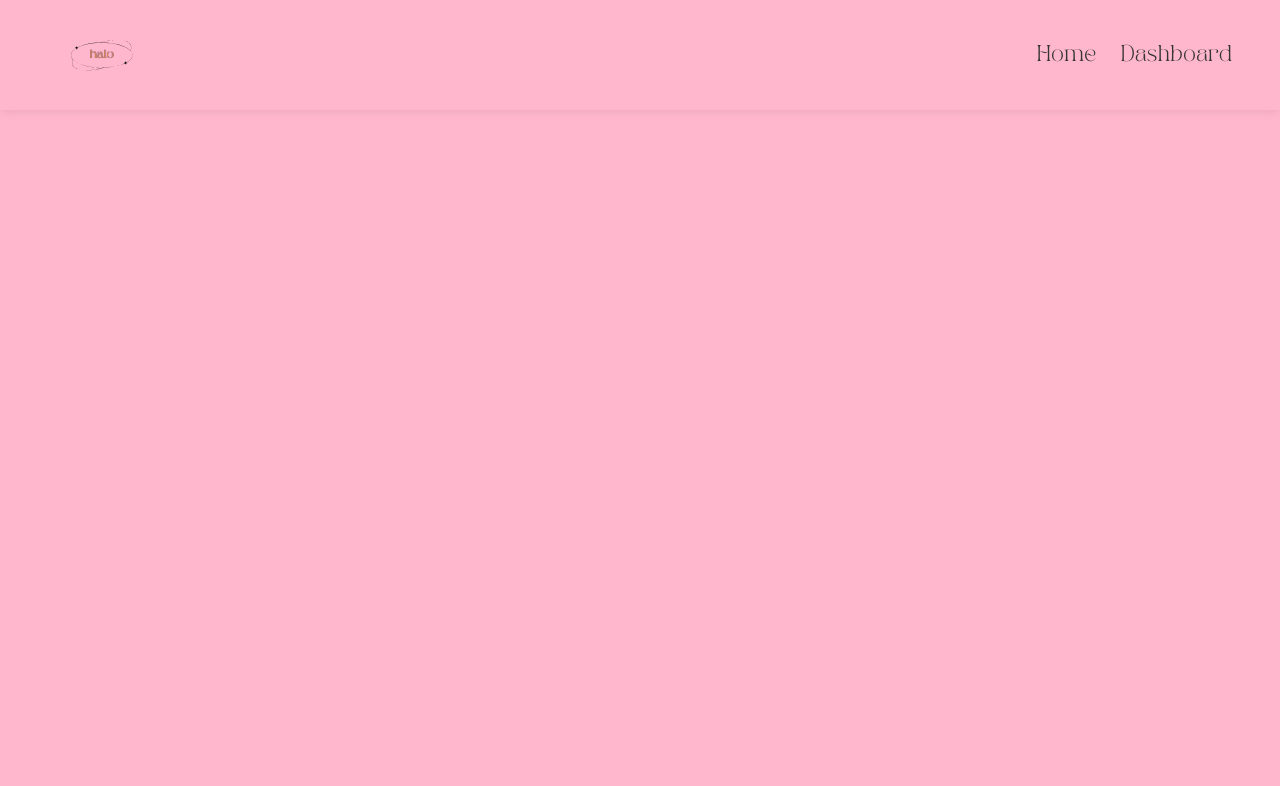
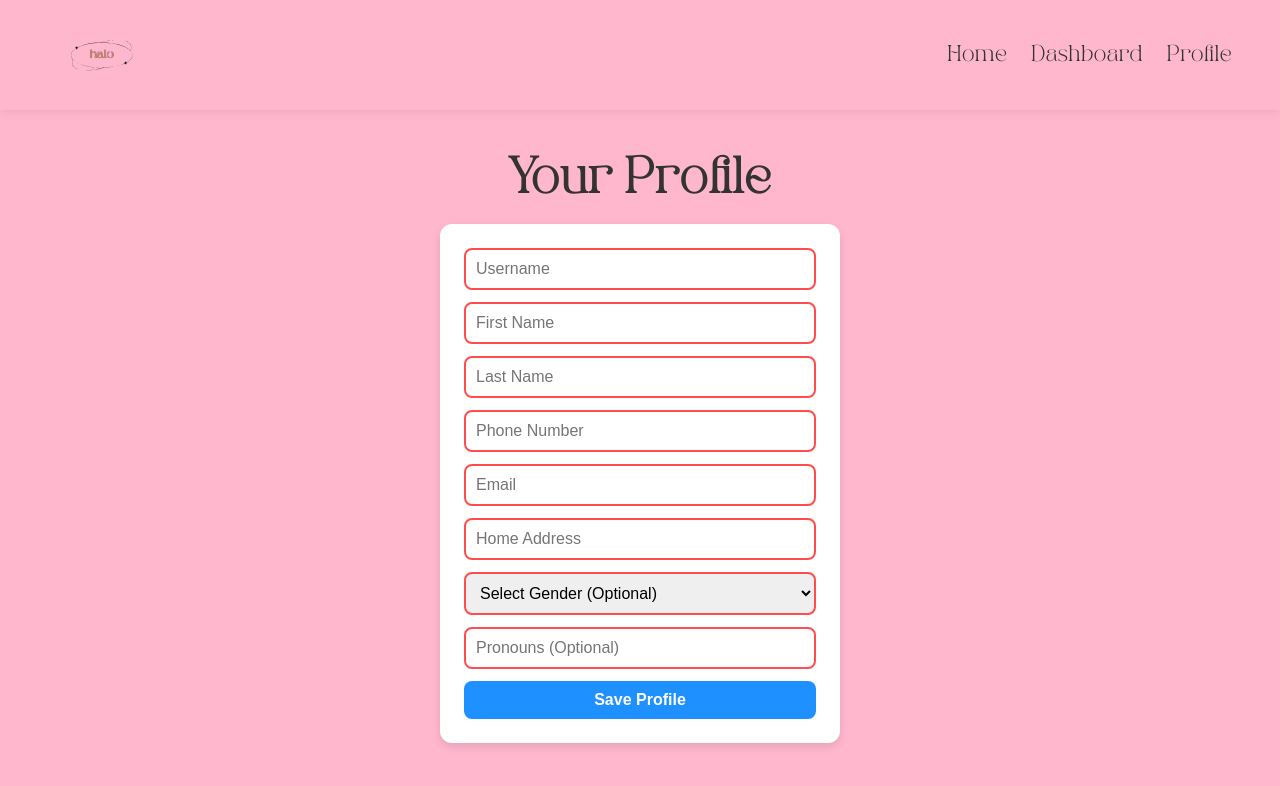
Before and after one commit to anushkaUMass/halo, a React (Create React App) app in the folder halo/: page /profile in a window 1280 px wide. Before the commit this address had no page. Shown: the top 786 px of the page. Built offline with nearby package versions, Linux system fonts and the light colour scheme; the HTML template or start-up script is replaced by a standard one.

Commit message:
On branch profile-page-addition-nicole  Changes to be committed: 	modified:   halo/src/App.tsx 	modified:   halo/src/components/Navbar.tsx 	new file:   halo/src/pages/ProfilePage.tsx 	new file:   halo/src/styles/ProfilePage.module.css 	new file:   package-lock.json

```diff
--- a/halo/src/App.tsx
+++ b/halo/src/App.tsx
@@ -4,6 +4,7 @@ import HomePage from './pages/HomePage';
 import LandingPage from './pages/LandingPage';
 import Navbar from './components/Navbar';
 import ResourcesPage from './pages/ResourcesPage';
+import ProfilePage from './pages/ProfilePage';
 
 function App() {
   return (
@@ -13,6 +14,7 @@ function App() {
         <Route path="/" element={<HomePage />} />
         <Route path="/landing" element={<LandingPage />} />
         <Route path="/resources" element={<ResourcesPage />} />
+        <Route path="/profile" element={<ProfilePage />} />
       </Routes>
     </Router>
   );
--- a/halo/src/components/Navbar.tsx
+++ b/halo/src/components/Navbar.tsx
@@ -23,6 +23,7 @@ const Navbar = () => {
       <ul className={`${styles.navLinks} ${isOpen ? styles.show : ''}`}>
         <li onClick={() => navigate('/')}>Home</li>
         <li onClick={() => navigate('/landing')}>Dashboard</li>
+        <li onClick={() => navigate('/profile')}>Profile</li>
       </ul>
     </nav>
   );
--- /dev/null
+++ b/halo/src/pages/ProfilePage.tsx
@@ -0,0 +1,136 @@
+import { useState, useEffect } from 'react';
+import { motion } from 'framer-motion';
+import { useNavigate } from 'react-router-dom';
+import Button from '../components/Button';
+import styles from '../styles/ProfilePage.module.css';
+
+export default function ProfilePage() {
+  const navigate = useNavigate();
+
+  // localStorage
+  const [formData, setFormData] = useState(() => {
+    const savedData = localStorage.getItem('profileData');
+    return savedData ? JSON.parse(savedData) : {
+      username: '',
+      firstName: '',
+      lastName: '',
+      phone: '',
+      email: '',
+      address: '',
+      gender: '',
+      pronouns: '',
+    };
+  });
+
+  // first name is used in header
+  const [savedFirstName, setSavedFirstName] = useState(() => {
+    const savedData = localStorage.getItem('profileData');
+    return savedData ? JSON.parse(savedData).firstName || '' : '';
+  });
+
+  // save to localStorage for field changes by the user
+  useEffect(() => {
+    localStorage.setItem('profileData', JSON.stringify(formData));
+  }, [formData]);
+
+  const handleChange = (e: React.ChangeEvent<HTMLInputElement | HTMLSelectElement>) => {
+    setFormData({ ...formData, [e.target.name]: e.target.value });
+  };
+
+  const handleSubmit = (e: React.FormEvent) => {
+    e.preventDefault();
+    setSavedFirstName(formData.firstName);
+    alert('Profile Saved!');
+  };
+
+  return (
+    <div className={styles.container}>
+      <motion.h1
+        className={styles.heading}
+        initial={{ opacity: 0 }}
+        animate={{ opacity: 1 }}
+        transition={{ duration: 1 }}
+      >
+        {savedFirstName ? `Hey, ${savedFirstName}!` : "Your Profile"}
+      </motion.h1>
+
+      <form className={styles.profileForm} onSubmit={handleSubmit}>
+        <input
+          type="text"
+          name="username"
+          placeholder="Username"
+          value={formData.username}
+          onChange={handleChange}
+          className={styles.inputField}
+        />
+        <input
+          type="text"
+          name="firstName"
+          placeholder="First Name"
+          value={formData.firstName}
+          onChange={handleChange}
+          className={styles.inputField}
+        />
+        <input
+          type="text"
+          name="lastName"
+          placeholder="Last Name"
+          value={formData.lastName}
+          onChange={handleChange}
+          className={styles.inputField}
+        />
+        <input
+          type="tel"
+          name="phone"
+          placeholder="Phone Number"
+          value={formData.phone}
+          onChange={handleChange}
+          className={styles.inputField}
+        />
+        <input
+          type="email"
+          name="email"
+          placeholder="Email"
+          value={formData.email}
+          onChange={handleChange}
+          className={styles.inputField}
+        />
+        <input
+          type="text"
+          name="address"
+          placeholder="Home Address"
+          value={formData.address}
+          onChange={handleChange}
+          className={styles.inputField}
+        />
+
+        {/* optional */}
+        <select
+          name="gender"
+          value={formData.gender}
+          onChange={handleChange}
+          className={styles.inputField}
+        >
+          <option value="">Select Gender (Optional)</option>
+          <option value="Male">Male</option>
+          <option value="Female">Female</option>
+          <option value="Non-Binary">Non-Binary</option>
+          <option value="Other">Other</option>
+          <option value="Prefer not to say">Prefer not to say</option>
+        </select>
+
+        {/* optional */}
+        <input
+          type="text"
+          name="pronouns"
+          placeholder="Pronouns (Optional)"
+          value={formData.pronouns}
+          onChange={handleChange}
+          className={styles.inputField}
+        />
+
+        <Button type="submit" className={styles.saveButton}>Save Profile</Button>
+      </form>
+    </div>
+  );
+}
--- /dev/null
+++ b/halo/src/styles/ProfilePage.module.css
@@ -0,0 +1,66 @@
+.container {
+    display: flex;
+    flex-direction: column;
+    align-items: center;
+    padding: 20px;
+    height: 100vh;
+    background-color: #ffb7ce;
+  }
+
+  .heading {
+    font-size: 36px;
+    font-weight: bold;
+    color: #333;
+    margin-bottom: 20px;
+    text-align: center;
+  }
+
+  .profileForm {
+    display: flex;
+    flex-direction: column;
+    width: 100%;
+    max-width: 400px;
+    gap: 12px;
+    background-color: white;
+    padding: 24px;
+    border-radius: 12px;
+    box-shadow: 0px 4px 8px rgba(0, 0, 0, 0.1);
+  }
+
+  .inputField {
+    width: 100%;
+    padding: 10px;
+    border: 2px solid #ff4d4d;
+    border-radius: 8px;
+    font-size: 16px;
+  }
+
+  .inputField:focus {
+    border-color: #1e90ff;
+    outline: none;
+  }
+
+  .saveButton {
+    background-color: #1e90ff;
+    color: white;
+    font-size: 16px;
+    font-weight: bold;
+    padding: 10px;
+    border-radius: 8px;
+    cursor: pointer;
+    transition: background-color 0.2s ease;
+  }
+
+  .saveButton:hover {
+    background-color: #1c86ee;
+  }
+
+  @media (max-width: 768px) {
+    .heading {
+      font-size: 28px;
+    }
+
+    .profileForm {
+      width: 90%;
+    }
+  }
```
Also changed, not shown: 1 other file (tests, documents, lock files or other folders).
